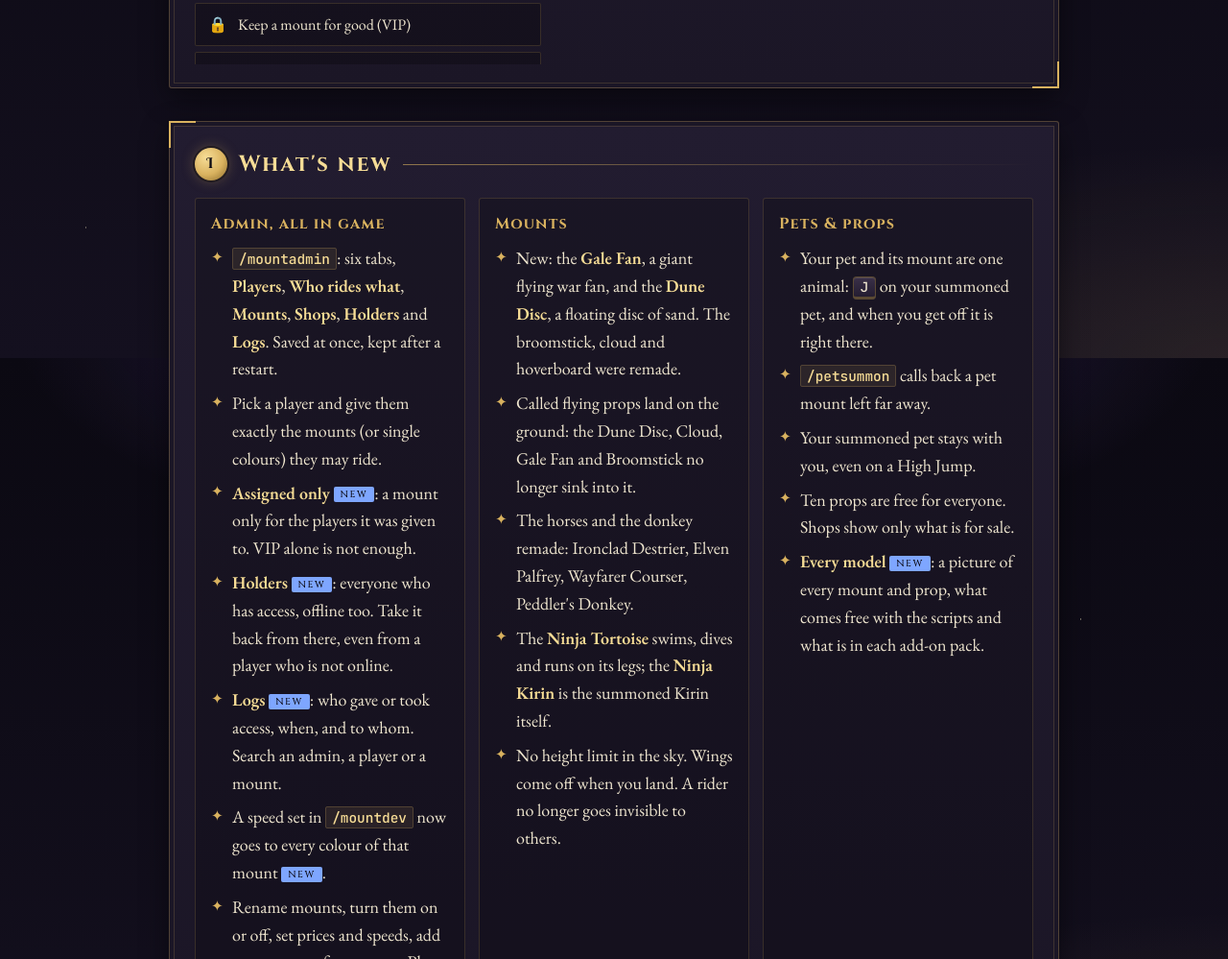
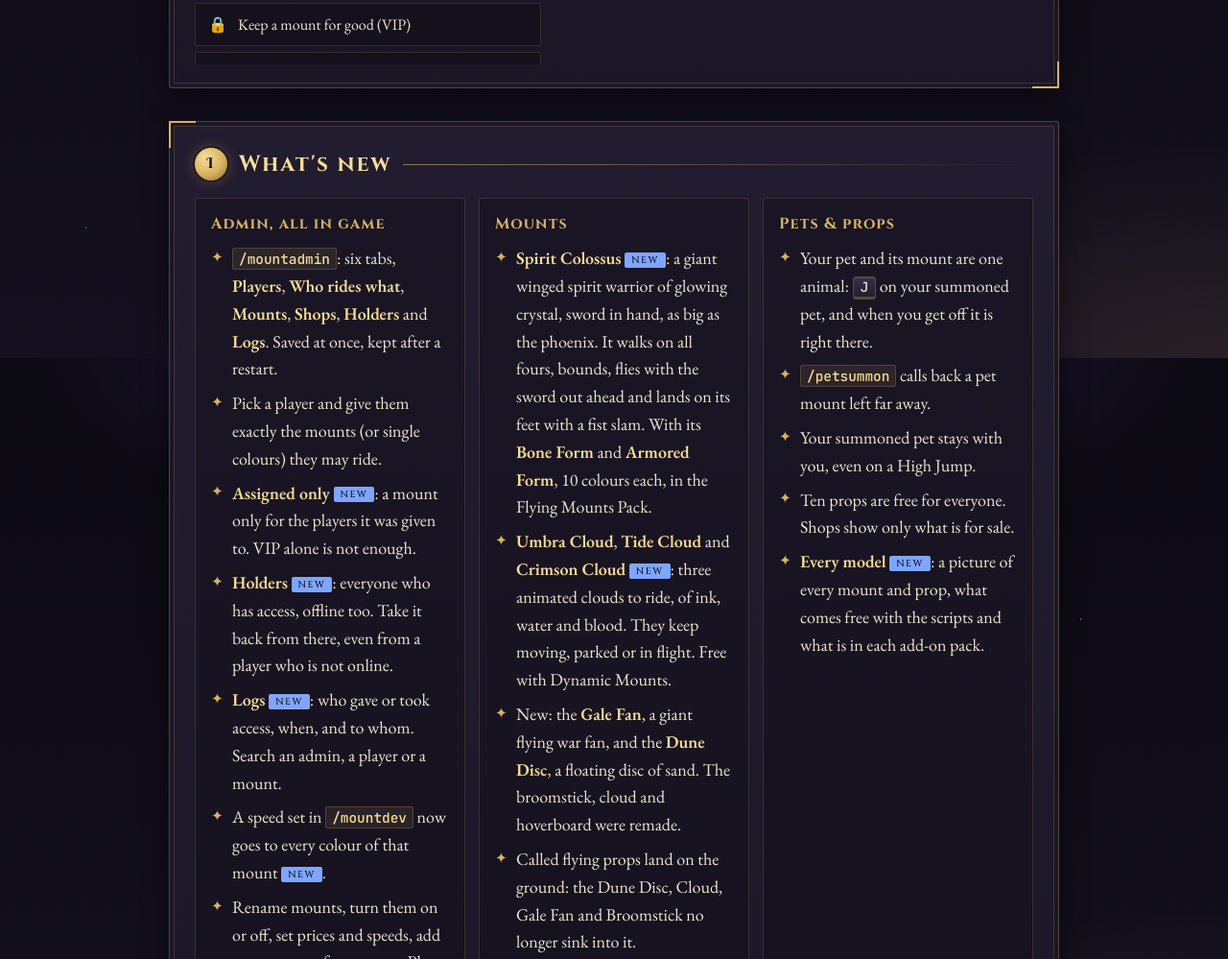
Before and after one commit to rklgaming/mountsandanimatedprop, a plain HTML site: page docs/index.html in a window 1280 px wide. Shown: the part 1227-2226 px from the top of the page at 96% size. Drawn offline with nearby package versions, Linux system fonts and the light colour scheme.

Commit message:
Guide: the Spirit Colossus and three animated clouds
New mounts in Every model, with pictures and 360° turntables:
- Spirit Colossus, its Bone Form and Armored Form: a winged crystal spirit
  warrior flyer, 10 colours each, in the Flying Mounts Pack.
- Umbra Cloud, Tide Cloud and Crimson Cloud: animated clouds to ride, one
  colour each, free with Dynamic Mounts.

What's new lists them; the catalogue gets a New badge and a New filter.

```diff
--- a/docs/index.html
+++ b/docs/index.html
@@ -277,6 +277,7 @@ dialog.lb .say{ padding:10px 14px; color:var(--ink-soft); min-height:2.6em; bord
 .mcard .tag{ position:absolute; top:8px; left:8px; font-family:var(--f-head); font-size:.58rem; letter-spacing:.14em; text-transform:uppercase; padding:3px 7px; border-radius:2px;
   background:rgba(7,6,12,.82); border:1px solid rgba(217,178,95,.5); color:var(--ink-soft); max-width:calc(100% - 16px); white-space:nowrap; overflow:hidden; text-overflow:ellipsis; }
 .mcard .tag.free{ background:linear-gradient(180deg, #f7dd96, #d9b25f); color:#1a1206; border-color:transparent; }
+.mcard .mnew{ position:absolute; top:30px; left:8px; }
 .mcard .spin360{ position:absolute; top:8px; right:8px; font-family:var(--f-head); font-size:.58rem; letter-spacing:.1em; padding:3px 6px; border-radius:2px;
   background:rgba(7,6,12,.82); border:1px solid rgba(217,178,95,.5); color:var(--gold-hi, #f7dd96); }
 @media (max-width:560px){ .mgrid{ grid-template-columns:repeat(2, minmax(0, 1fr)); gap:8px; } .mcard .cap b{ font-size:.82rem; } }
@@ -378,6 +379,8 @@ details.more[open] > summary::before{ content:"\25BE  "; }
       </div>
       <div class="card"><h3>Mounts</h3>
         <ul class="plain">
+          <li><b>Spirit Colossus</b> <span class="tag-new">new</span>: a giant winged spirit warrior of glowing crystal, sword in hand, as big as the phoenix. It walks on all fours, bounds, flies with the sword out ahead and lands on its feet with a fist slam. With its <b>Bone Form</b> and <b>Armored Form</b>, 10 colours each, in the Flying Mounts Pack.</li>
+          <li><b>Umbra Cloud</b>, <b>Tide Cloud</b> and <b>Crimson Cloud</b> <span class="tag-new">new</span>: three animated clouds to ride, of ink, water and blood. They keep moving, parked or in flight. Free with Dynamic Mounts.</li>
           <li>New: the <b>Gale Fan</b>, a giant flying war fan, and the <b>Dune Disc</b>, a floating disc of sand. The broomstick, cloud and hoverboard were remade.</li>
           <li>Called flying props land on the ground: the Dune Disc, Cloud, Gale Fan and Broomstick no longer sink into it.</li>
           <li>The horses and the donkey remade: Ironclad Destrier, Elven Palfrey, Wayfarer Courser, Peddler's Donkey.</li>
@@ -417,7 +420,7 @@ details.more[open] > summary::before{ content:"\25BE  "; }
 
   <section id="mounts" class="chapter">
     <h2><span class="num">IV</span>Every model</h2>
-    <p class="lede">Every mount and prop we sell, as it looks in game. <b>Free</b> ones come with the script; the others are add-on packs you drop next to it. Point at one to see it turn, click it to see it big.</p>
+    <p class="lede">Every mount and prop we sell, as it looks in game. <b>Free</b> ones come with the script; the others are add-on packs you drop next to it. Point at one to see it turn, click it to see it big. <b>New</b> shows the latest.</p>
     <div class="mfilter" id="mfilter"></div>
     <div class="mseg" id="mseg"></div>
     <div class="mgrid" id="mgrid"></div>
@@ -1128,6 +1131,42 @@ var MODELS = {
    "spin": "img/spin/sanddisc.webp"
   },
   {
+   "name": "Umbra Cloud",
+   "sub": "ink & violet glow · animated",
+   "cat": "ride",
+   "where": "Free with Dynamic Mounts",
+   "free": true,
+   "script": "Dynamic Mounts",
+   "new": true,
+   "img": "img/models/umbracloud.webp",
+   "src": "rkl_umbracloud",
+   "spin": "img/spin/umbracloud.webp"
+  },
+  {
+   "name": "Tide Cloud",
+   "sub": "water · animated",
+   "cat": "ride",
+   "where": "Free with Dynamic Mounts",
+   "free": true,
+   "script": "Dynamic Mounts",
+   "new": true,
+   "img": "img/models/tidecloud.webp",
+   "src": "rkl_tidecloud",
+   "spin": "img/spin/tidecloud.webp"
+  },
+  {
+   "name": "Crimson Cloud",
+   "sub": "blood red · animated",
+   "cat": "ride",
+   "where": "Free with Dynamic Mounts",
+   "free": true,
+   "script": "Dynamic Mounts",
+   "new": true,
+   "img": "img/models/crimsoncloud.webp",
+   "src": "rkl_crimsoncloud",
+   "spin": "img/spin/crimsoncloud.webp"
+  },
+  {
    "name": "One-Tailed Fox",
    "sub": "Grand Plume · 12 colours",
    "cat": "tails",
@@ -1775,6 +1814,42 @@ var MODELS = {
    "img": "img/models/blood_dragon_10.webp",
    "src": "blood_dragon_10",
    "spin": "img/spin/blood_dragon_10.webp"
+  },
+  {
+   "name": "Spirit Colossus",
+   "sub": "10 colours",
+   "cat": "dragons",
+   "where": "Flying Mounts Pack",
+   "free": false,
+   "script": "Dynamic Mounts",
+   "new": true,
+   "img": "img/models/spiritcolossus.webp",
+   "src": "spiritcolossus",
+   "spin": "img/spin/spiritcolossus.webp"
+  },
+  {
+   "name": "Spirit Colossus",
+   "sub": "Bone Form · 10 colours",
+   "cat": "dragons",
+   "where": "Flying Mounts Pack",
+   "free": false,
+   "script": "Dynamic Mounts",
+   "new": true,
+   "img": "img/models/spiritbone.webp",
+   "src": "spiritbone",
+   "spin": "img/spin/spiritbone.webp"
+  },
+  {
+   "name": "Spirit Colossus",
+   "sub": "Armored Form · 10 colours",
+   "cat": "dragons",
+   "where": "Flying Mounts Pack",
+   "free": false,
+   "script": "Dynamic Mounts",
+   "new": true,
+   "img": "img/models/spiritarmored.webp",
+   "src": "spiritarmored",
+   "spin": "img/spin/spiritarmored.webp"
   },
   {
    "name": "Ninja Dog",
@@ -1988,7 +2063,7 @@ function drawModels(){
     b.addEventListener('click', function(){ MCAT = c[0]; drawModels(); }); f.appendChild(b);
   });
   var s = $('#mseg'); s.innerHTML = '';
-  [['all', 'Free + add-on packs'], ['free', 'Free with the scripts'], ['pack', 'Add-on packs']].forEach(function(w){
+  [['all', 'Free + add-on packs'], ['free', 'Free with the scripts'], ['pack', 'Add-on packs'], ['new', 'New']].forEach(function(w){
     var b = el('button', 'chip', w[1]); b.type = 'button'; b.setAttribute('aria-pressed', w[0] === MWHO ? 'true' : 'false');
     b.addEventListener('click', function(){ MWHO = w[0]; drawModels(); }); s.appendChild(b);
   });
@@ -1997,7 +2072,7 @@ function drawModels(){
     var q = (drawModels.q || '').trim().toLowerCase();
     var h = $('#mgrid'); h.innerHTML = '';
     var list = MODELS.models.filter(function(m){
-      return (MCAT === 'all' || m.cat === MCAT) && (MWHO === 'all' || (MWHO === 'free') === m.free) &&
+      return (MCAT === 'all' || m.cat === MCAT) && (MWHO === 'all' || (MWHO === 'new' ? !!m.new : (MWHO === 'free') === m.free)) &&
         (!q || (m.name + ' ' + m.sub + ' ' + m.where + ' ' + m.script + ' ' + (CATN[m.cat] || '') + (m.cat === 'land' ? ' horse' : '')).toLowerCase().indexOf(q) !== -1);
     });
     list.forEach(function(m){
@@ -2005,6 +2080,7 @@ function drawModels(){
       var p = el('div', 'pic'); var im = el('img'); im.src = m.img; im.alt = m.name; im.loading = 'lazy'; p.appendChild(im); c.appendChild(p);
       var cap = el('div', 'cap'); cap.appendChild(el('b', null, m.name)); if (m.sub) cap.appendChild(el('span', null, m.sub)); c.appendChild(cap);
       c.appendChild(el('span', 'tag' + (m.free ? ' free' : ''), m.free ? 'Free' : m.where.replace(/ Pack\b/, '')));
+      if (m.new) c.appendChild(el('span', 'tag-new mnew', 'New'));
       if (m.spin) {                                              // a turntable: hover spins it, the big view shows it turning
         c.appendChild(el('span', 'spin360', '360°'));
         c.addEventListener('mouseenter', function(){ im.src = m.spin; });
```
Also changed, not shown: docs/img/models/crimsoncloud.webp (added), docs/img/models/spiritarmored.webp (added), docs/img/models/spiritbone.webp (added), docs/img/models/spiritcolossus.webp (added), docs/img/models/tidecloud.webp (added), docs/img/models/umbracloud.webp (added), docs/img/spin/crimsoncloud.webp (added), docs/img/spin/spiritarmored.webp (added), docs/img/spin/spiritbone.webp (added), docs/img/spin/spiritcolossus.webp (added), docs/img/spin/tidecloud.webp (added), docs/img/spin/umbracloud.webp (added), 1 other file.
